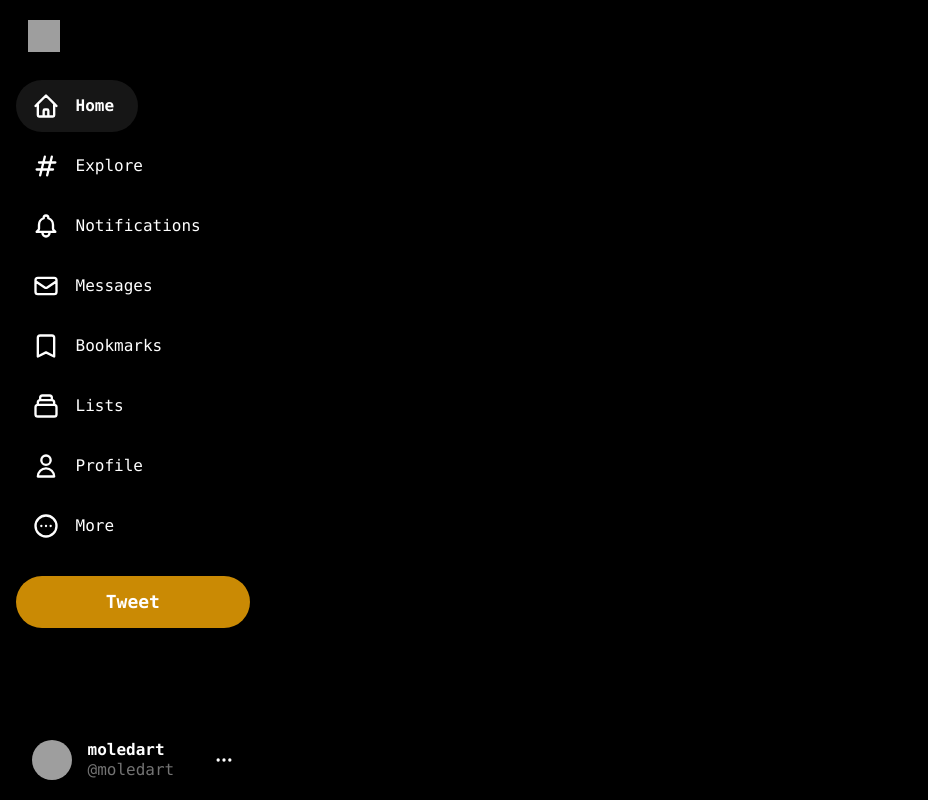
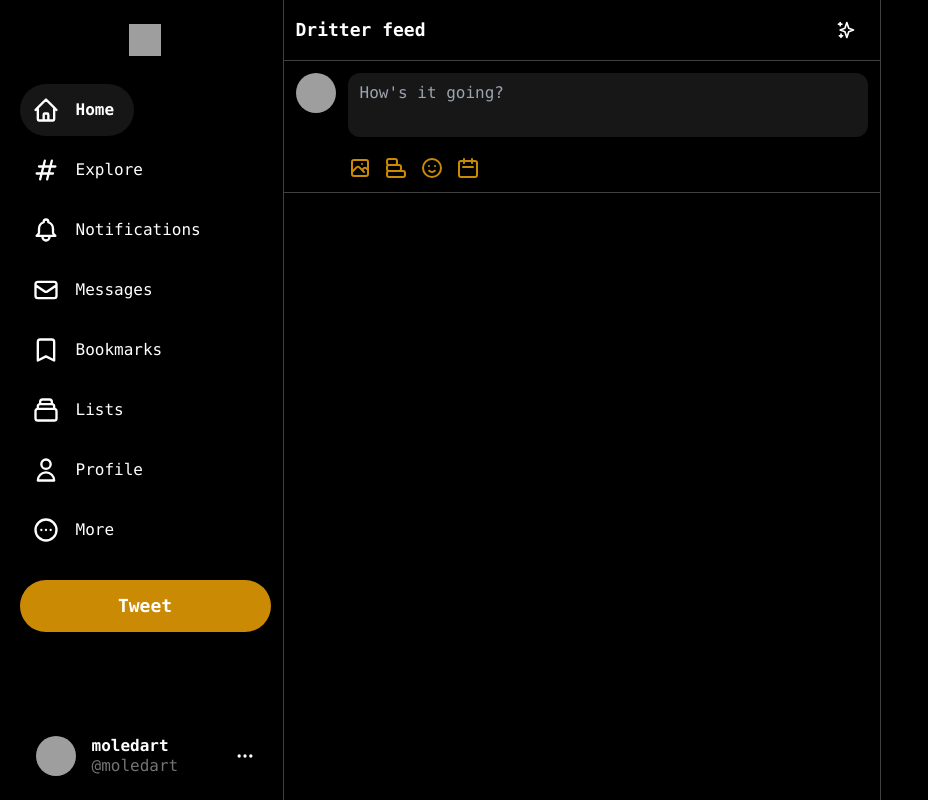
Before and after one commit to moledart/dritter, a Next.js app: page / in a window 1280 px wide. Shown: the whole page, without its empty margins (0-928 px from the left). Built offline with nearby package versions, Linux system fonts and the light colour scheme; grey boxes are pictures that could not be loaded.

Commit message:
added input field to the feed

```diff
--- /dev/null
+++ b/components/Feed.tsx
@@ -0,0 +1,19 @@
+import { SparklesIcon } from '@heroicons/react/outline'
+import React from 'react'
+import Input from './Input'
+
+const Feed = () => {
+  return (
+    <div className="ml-[88px] max-w-[598px] flex-grow border-x border-neutral-700 text-white lg:ml-[275px]">
+      <div className="sticky top-0 z-50 flex items-center border-b border-neutral-700 bg-black py-2 px-3 text-white sm:justify-between">
+        <h2 className="text-lg font-bold">Dritter feed</h2>
+        <div className="hoverAnimation">
+          <SparklesIcon className="h-5 w-5" />
+        </div>
+      </div>
+      <Input />
+    </div>
+  )
+}
+
+export default Feed
--- /dev/null
+++ b/components/Input.tsx
@@ -0,0 +1,103 @@
+import React, { useState, useRef, useEffect } from 'react'
+
+import {
+  CalendarIcon,
+  ChartBarIcon,
+  EmojiHappyIcon,
+  PhotographIcon,
+  XIcon,
+} from '@heroicons/react/outline'
+import data from '@emoji-mart/data'
+import { Picker } from 'emoji-mart'
+
+const Input = () => {
+  const [input, setInput] = useState<string>('')
+  const [selectedImage, setSelectedImage] = useState<string>('')
+  const [showEmojis, setShowEmojis] = useState(false)
+  const filePickerRef = useRef<HTMLInputElement>(null)
+
+  const addEmoji = (e) => {
+    let sym = e.unified.split('-')
+    let codesArray = []
+    // console.log(sym)
+
+    // sym.forEach((el) => codesArray.push('0x' + el))
+    // let emoji = String.fromCodePoint(...codesArray)
+    // setInput(input + emoji)
+  }
+
+  const addImageToPost = () => {}
+
+  return (
+    <div className={`flex space-x-3 border-b border-neutral-700 p-3`}>
+      <img
+        src="https://i.kym-cdn.com/photos/images/facebook/001/885/161/8fa.jpg"
+        alt=""
+        className="h-10 w-10 cursor-pointer rounded-full"
+      />
+      <div className="w-full ">
+        <div className={``}>
+          <textarea
+            value={input}
+            onChange={(e) => setInput(e.target.value)}
+            placeholder="How's it going?"
+            name=""
+            id=""
+            maxLength={140}
+            className="w-full resize-none rounded-xl bg-neutral-900 py-2 px-3 outline-none"
+          />
+
+          {selectedImage && (
+            <div className="relative">
+              <div
+                onClick={() => setSelectedImage('')}
+                className="letf-1 absolute top-1 cursor-pointer rounded-full bg-neutral-900 p-2 hover:bg-neutral-700"
+              >
+                <XIcon className="h-5 w-5" />
+              </div>
+              <img
+                src={selectedImage}
+                alt=""
+                className="max-h-80 rounded-2xl object-contain"
+              />
+            </div>
+          )}
+        </div>
+        <div className="flex items-center justify-between pt-3">
+          <div className="flex items-center space-x-3">
+            <div
+              className="icon"
+              onClick={() => filePickerRef.current?.click()}
+            >
+              <PhotographIcon className="h-6" />
+              <input
+                type="file"
+                hidden
+                name=""
+                id=""
+                onChange={addImageToPost}
+                ref={filePickerRef}
+              />
+            </div>
+            <div className="icon rotate-90">
+              <ChartBarIcon className="h-6" />
+            </div>
+            <div className="icon" onClick={() => setShowEmojis(!showEmojis)}>
+              <EmojiHappyIcon className="h-6" />
+            </div>
+            <div className="icon">
+              <CalendarIcon className="h-6" />
+            </div>
+            {showEmojis && (
+              <div>
+                {/* <Picker theme="dark" onSelect={(e) => addEmoji(e)} /> */}
+              </div>
+            )}
+          </div>
+        </div>
+      </div>
+    </div>
+  )
+}
+
+export default Input
--- a/components/Sidebar.tsx
+++ b/components/Sidebar.tsx
@@ -15,11 +15,11 @@ import {
 
 const Sidebar = () => {
   return (
-    <div className="fixed hidden h-full flex-col items-center p-2  sm:flex md:items-start">
-      <div className="hoverAnimation flex h-14 w-14 items-center justify-center p-0">
+    <div className="fixed flex h-full w-[88px] flex-col p-3 lg:w-[275px] ">
+      <div className="hoverAnimation flex items-center justify-center">
         <Image width={32} height={32} src="https://rb.gy/ogau5a" />
       </div>
-      <ul className="mt-4 mb-2 flex flex-col space-y-2">
+      <ul className="mt-4 mb-2 flex flex-col items-center justify-center space-y-2 lg:items-start">
         <SidebarLink Icon={HomeIcon} title="Home" active />
         <SidebarLink Icon={HashtagIcon} title="Explore" />
         <SidebarLink Icon={BellIcon} title="Notifications" />
@@ -32,17 +32,17 @@ const Sidebar = () => {
       <button className="mt-4 hidden w-full rounded-full bg-yellow-600 py-3 text-lg font-bold text-white hover:bg-yellow-700 lg:inline">
         Tweet
       </button>
-      <div className="hoverAnimation mt-auto flex w-full items-center  py-3 md:px-4">
+      <div className="hoverAnimation mt-auto flex w-full items-center lg:px-4">
         <img
           src="https://i.kym-cdn.com/photos/images/facebook/001/885/161/8fa.jpg"
           alt=""
-          className="h-10 w-10 rounded-full"
+          className="mx-auto h-10 w-10 rounded-full lg:mx-0 "
         />
-        <div className="hidden leading-5 md:ml-4 md:inline">
+        <div className="hidden leading-5 md:ml-4 lg:inline">
           <h4 className="font-bold">moledart</h4>
           <p className="text-neutral-500">@moledart</p>
         </div>
-        <DotsHorizontalIcon className="hidden h-5 md:ml-10 md:inline-flex" />
+        <DotsHorizontalIcon className="hidden h-5 md:ml-auto lg:inline-flex" />
       </div>
     </div>
   )
--- a/components/SidebarLink.tsx
+++ b/components/SidebarLink.tsx
@@ -9,12 +9,12 @@ interface Props {
 const SidebarLink = ({ title, Icon, active }: Props) => {
   return (
     <li
-      className={`hoverAnimation group flex max-w-fit items-center space-x-4 rounded-full px-4 py-3 ${
+      className={`hoverAnimation group flex max-w-fit items-center space-x-4 rounded-full ${
         active && 'bg-[#d9d9d9] bg-opacity-10 font-bold'
       }`}
     >
       <Icon className="h-7 w-7" />
-      <div className="hidden md:inline-flex">
+      <div className="hidden lg:inline-flex">
         <span className="mr-2 group-hover:text-yellow-600 ">{title}</span>
       </div>
     </li>
--- /dev/null
+++ b/components/Widgets.tsx
@@ -0,0 +1,7 @@
+import React from 'react'
+
+const Widgets = () => {
+  return <div className="">Widgets</div>
+}
+
+export default Widgets
--- a/package.json
+++ b/package.json
@@ -6,12 +6,15 @@
     "start": "next start"
   },
   "dependencies": {
+    "@emoji-mart/data": "^1.0.1",
     "@heroicons/react": "^1.0.6",
+    "emoji-mart": "^5.0.0",
     "next": "latest",
     "react": "^17.0.2",
     "react-dom": "^17.0.2"
   },
   "devDependencies": {
+    "@types/emoji-mart": "^3.0.9",
     "@types/node": "17.0.4",
     "@types/react": "17.0.38",
     "autoprefixer": "^10.4.0",
--- a/pages/index.tsx
+++ b/pages/index.tsx
@@ -1,6 +1,7 @@
 import type { NextPage } from 'next'
 import Head from 'next/head'
 import Image from 'next/image'
+import Feed from '../components/Feed'
 import Sidebar from '../components/Sidebar'
 
 const Home: NextPage = () => {
@@ -13,7 +14,7 @@ const Home: NextPage = () => {
 
       <main className="mx-auto flex min-h-screen max-w-[1265px] ">
         <Sidebar />
-        {/* Feed */}
+        <Feed />
         {/* Widgets */}
         {/* Modal */}
       </main>
--- a/styles/globals.css
+++ b/styles/globals.css
@@ -12,6 +12,10 @@
 
 @layer components {
   .hoverAnimation {
-    @apply cursor-pointer rounded-full transition-all duration-300 ease-in-out hover:bg-[#d9d9d9] hover:bg-opacity-10;
+    @apply cursor-pointer rounded-full p-3 transition-all duration-300 ease-in-out hover:bg-[#d9d9d9] hover:bg-opacity-20;
+  }
+
+  .icon {
+    @apply cursor-pointer text-yellow-600 transition-all duration-300 ease-in-out hover:text-yellow-500;
   }
 }
```
Also changed, not shown: 2 other files (tests, documents, lock files or other folders).
